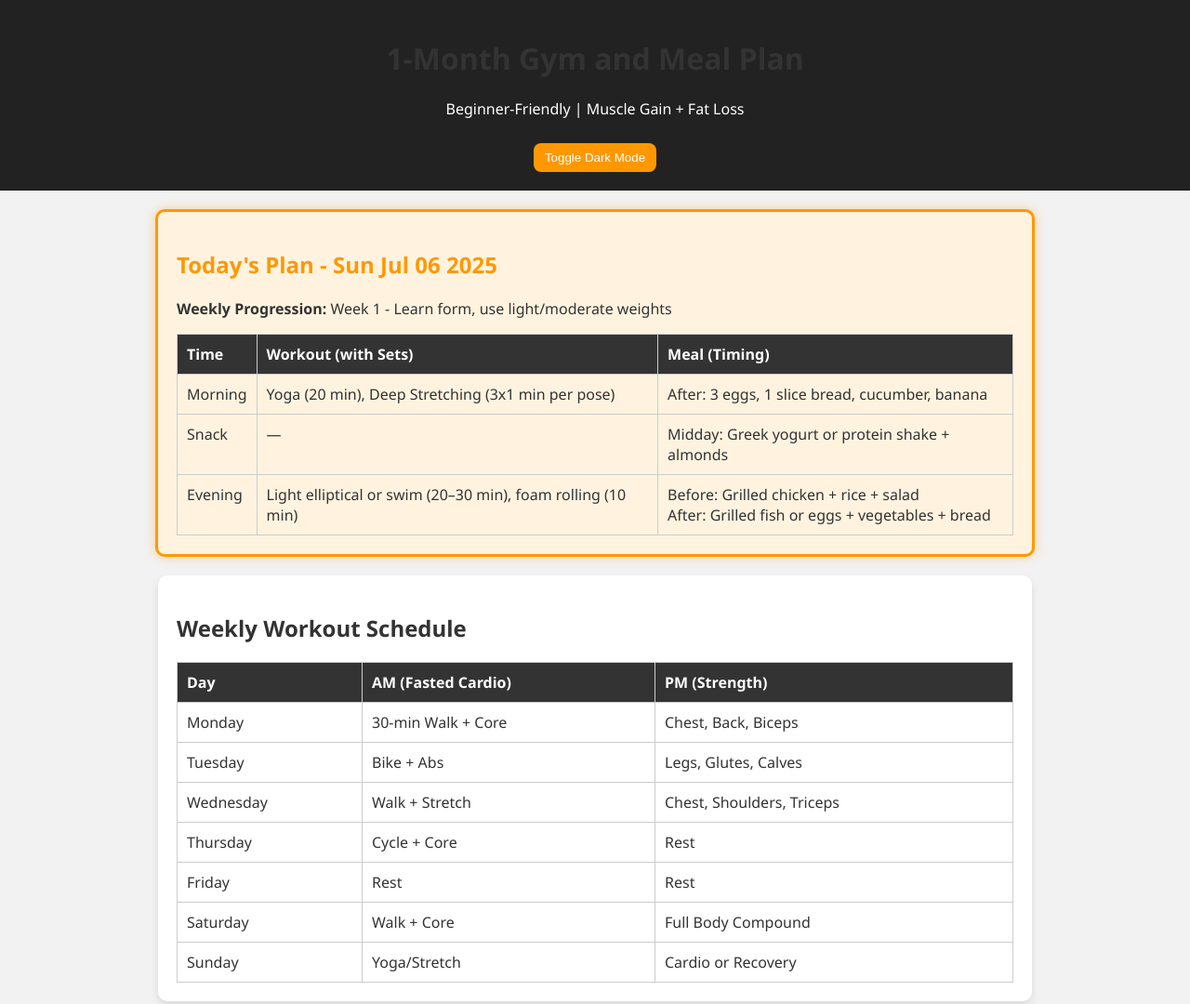
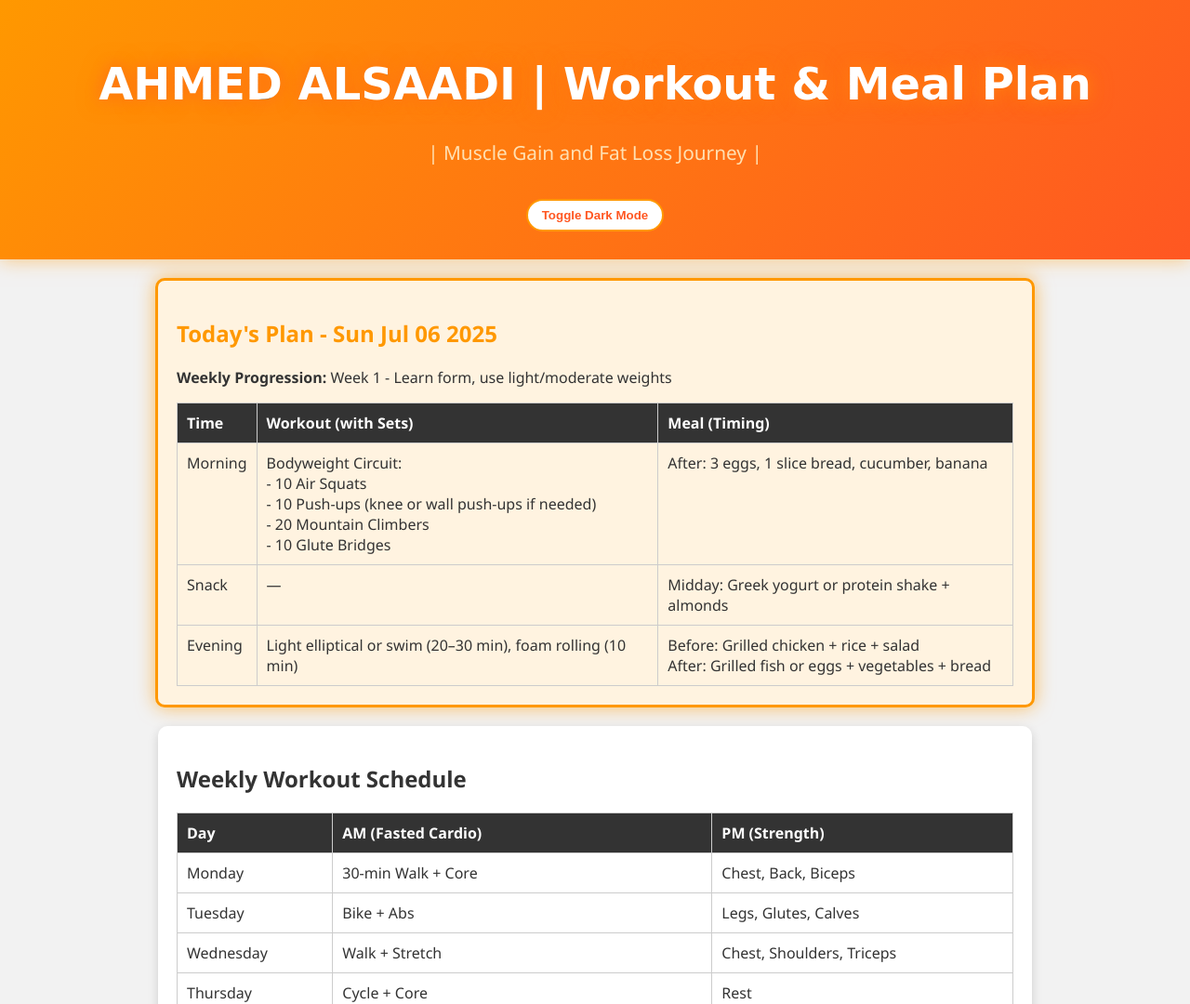
Before and after one commit to ahmedjuma001/AAGYM, a plain HTML site: page index.html in a window 1280 px wide. Shown: the top 1080 px of the page at 93% size. Drawn offline with Linux system fonts and the light colour scheme; a web font is replaced by a local one.

Commit message:
Update index.html

```diff
--- a/index.html
+++ b/index.html
@@ -3,8 +3,10 @@
 <head>
   <meta charset="UTF-8" />
   <meta name="viewport" content="width=device-width, initial-scale=1.0" />
-  <title>1-Month Gym & Meal Plan</title>
+  <title>AHMED ALSAADI - 1-Month Gym & Meal Plan</title>
   <style>
+    @import url('https://fonts.googleapis.com/css2?family=Sedgwick+Ave&display=swap');
+
     :root {
       --bg-color: #f2f2f2;
       --text-color: #333;
@@ -12,6 +14,7 @@
       --header-bg: #222;
       --highlight-bg: #fff3e0;
       --highlight-border: #ff9800;
+
     }
 
     body.dark {
@@ -33,20 +36,48 @@
     }
 
     header {
-      background-color: var(--header-bg);
+      background: linear-gradient(135deg, #ff9800, #ff5722);
       color: #fff;
-      padding: 20px;
+      padding: 30px;
       text-align: center;
+      box-shadow: 0 0 20px rgba(255, 152, 0, 0.5);
+    }
+
+    header h1 {
+      font-family: 'Sedgwick Ave', cursive;
+      font-size: 3em;
+      font-weight: bold;
+      text-shadow: 2px 2px 10px rgba(0,0,0,0.3);
+      animation: glow 2s ease-in-out infinite alternate;
+-webkit-text-stroke: 0.025px black;
+    }
+
+    header p {
+      font-size: 1.3em;
+      color: #ffe0b2;
+      margin-top: 10px;
+    }
+
+    @keyframes glow {
+      from { text-shadow: 0 0 10px #ff9800, 0 0 20px #ff9800; }
+      to { text-shadow: 0 0 20px #ff5722, 0 0 30px #ff5722; }
     }
 
     #toggle-mode {
-      margin-top: 10px;
+      margin-top: 15px;
+      background: #fff;
+      color: #ff5722;
+      border: 2px solid #ff9800;
+      padding: 8px 15px;
+      border-radius: 20px;
+      font-weight: bold;
+      cursor: pointer;
+      transition: all 0.3s ease;
+    }
+
+    #toggle-mode:hover {
       background: #ff9800;
       color: #fff;
-      border: none;
-      padding: 8px 12px;
-      border-radius: 8px;
-      cursor: pointer;
     }
 
     section {
@@ -55,10 +86,10 @@
       padding: 20px;
       border-radius: 10px;
       max-width: 900px;
-      box-shadow: 0 4px 8px rgba(0,0,0,0.1);
+      box-shadow: 0 4px 12px rgba(0,0,0,0.15);
     }
 
-    h1, h2 {
+    h2 {
       color: var(--text-color);
     }
 
@@ -83,7 +114,7 @@
     .highlight {
       border: 3px solid var(--highlight-border);
       background-color: var(--highlight-bg);
-      box-shadow: 0 0 12px rgba(255, 152, 0, 0.4);
+      box-shadow: 0 0 20px rgba(255, 152, 0, 0.6);
     }
 
     .highlight h2 {
@@ -91,8 +122,11 @@
     }
 
     @media (max-width: 600px) {
-      body {
-        font-size: 15px;
+      header h1 {
+        font-size: 2.3em;
+      }
+      header p {
+        font-size: 1.1em;
       }
       section {
         padding: 15px;
@@ -110,8 +144,8 @@
 </head>
 <body>
   <header>
-    <h1>1-Month Gym and Meal Plan</h1>
-    <p>Beginner-Friendly | Muscle Gain + Fat Loss</p>
+    <h1>AHMED ALSAADI | Workout & Meal Plan</h1>
+    <p>| Muscle Gain and Fat Loss Journey |</p>
     <button id="toggle-mode">Toggle Dark Mode</button>
   </header>
 
@@ -136,7 +170,7 @@
       <tr><td>Thursday</td><td>Cycle + Core</td><td>Rest</td></tr>
       <tr><td>Friday</td><td>Rest</td><td>Rest</td></tr>
       <tr><td>Saturday</td><td>Walk + Core</td><td>Full Body Compound</td></tr>
-      <tr><td>Sunday</td><td>Yoga/Stretch</td><td>Cardio or Recovery</td></tr>
+      <tr><td>Sunday</td><td>Bodyweight Circuit (Low Impact)</td><td>Cardio or Recovery</td></tr>
     </table>
   </section>
 
@@ -177,7 +211,11 @@
   <script>
     const plans = {
       0: {
-        am: 'Yoga (20 min), Deep Stretching (3x1 min per pose)',
+        am: `Bodyweight Circuit:<br>
+        - 10 Air Squats<br>
+        - 10 Push-ups (knee or wall push-ups if needed)<br>
+        - 20 Mountain Climbers<br>
+        - 10 Glute Bridges`,
         pm: 'Light elliptical or swim (20–30 min), foam rolling (10 min)'
       },
       1: {
```
